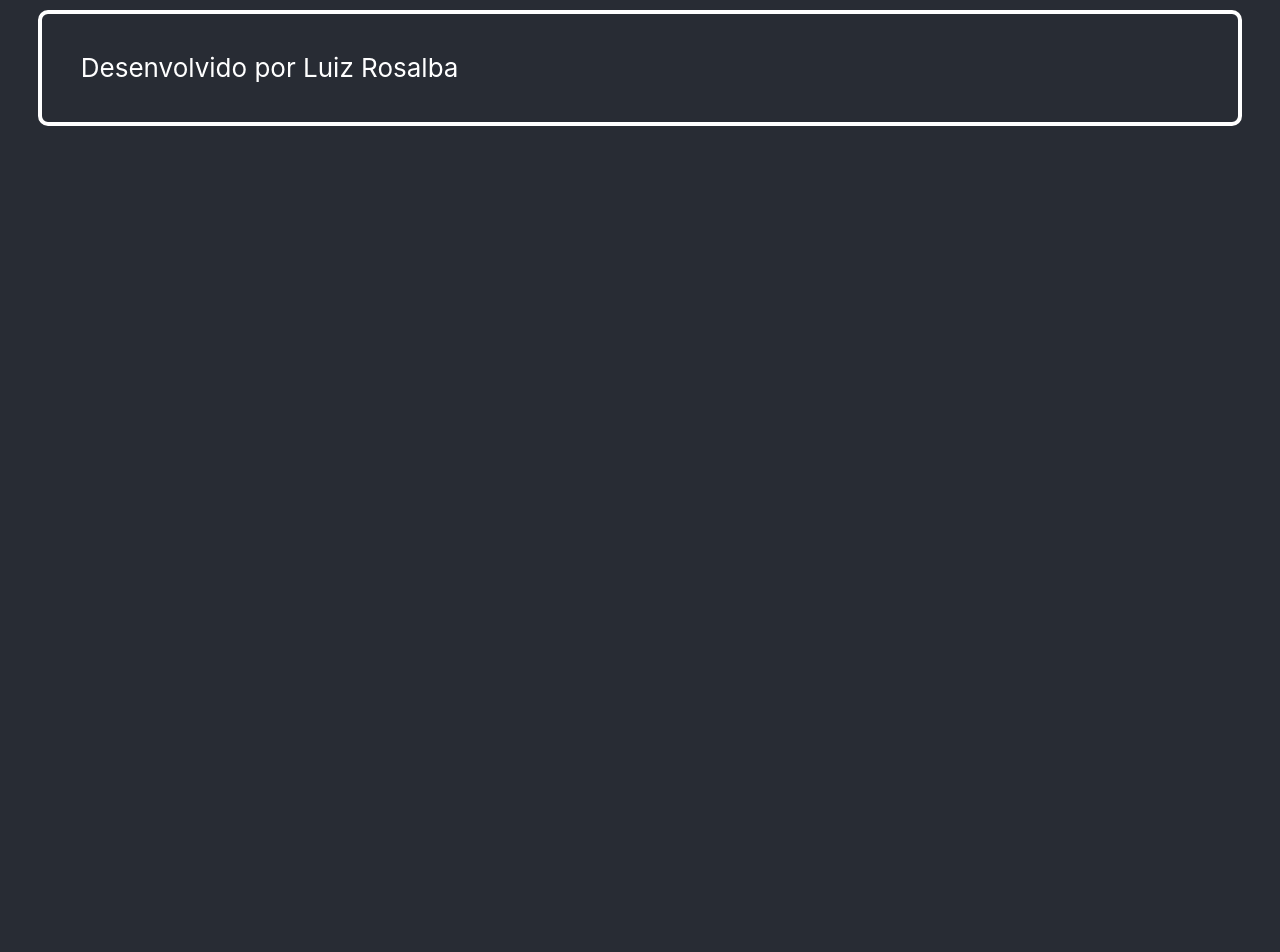
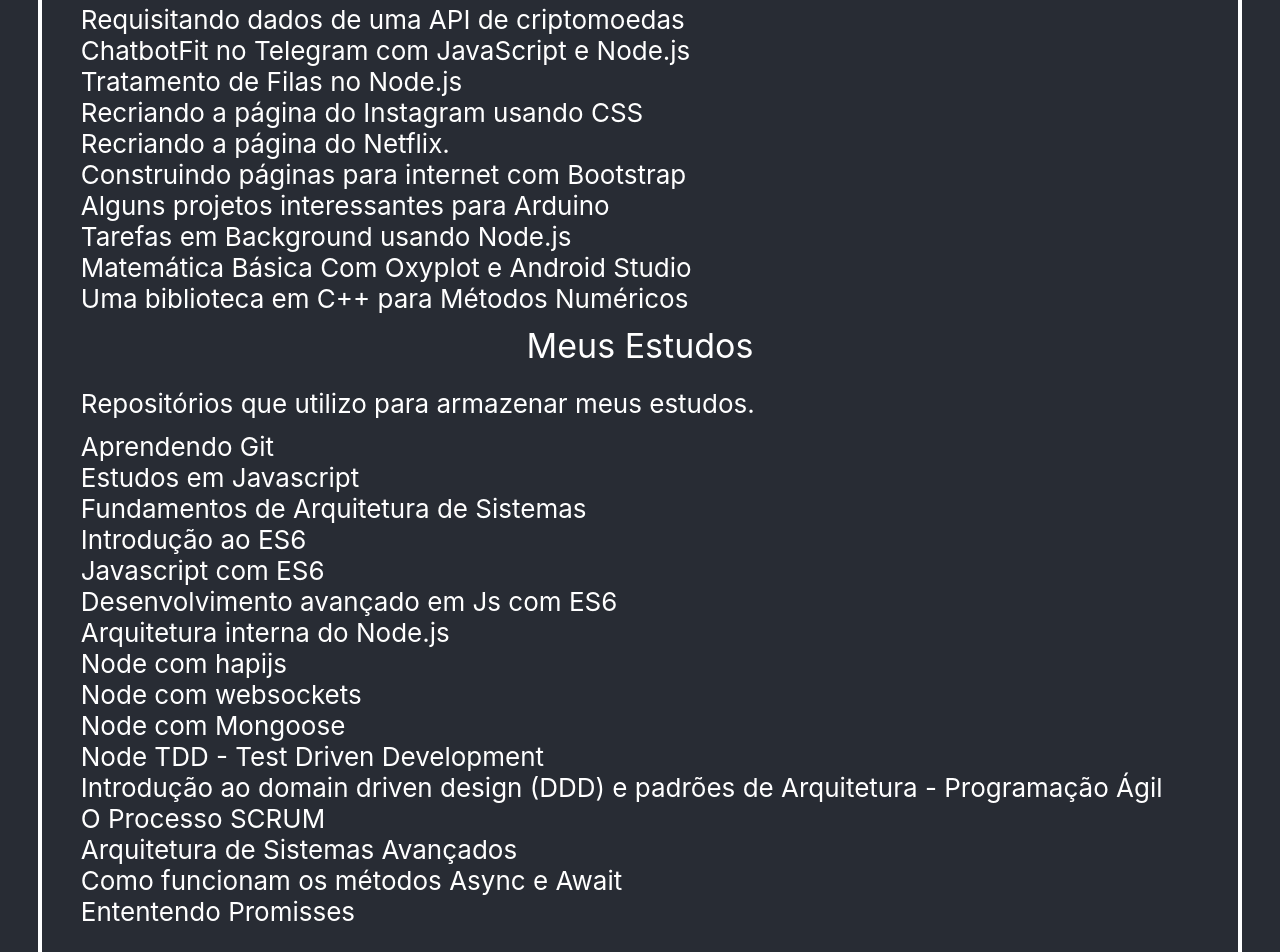
Before and after one commit to luizrosalba/react_hp, a React (Create React App) app in the folder hp-app/: page /Programacao in a window 1280 px wide. Shown: the part 400-1352 px from the top of the page. Before the commit the page ends 800 px from the top, so only its background shows below. Built offline with nearby package versions, Linux system fonts and the light colour scheme.

Commit message:
editando programacao

```diff
--- a/hp-app/src/pages/Programacao/index.js
+++ b/hp-app/src/pages/Programacao/index.js
@@ -6,8 +6,44 @@
       <div className="container">
       <div className="title_page"> Conheça Meu GitHub </div>
         Diversos repositórios que desenvolvi durante minha formação.
-      </div>
+      <div className="title_page">  Projetos Interessantes</div>
+            <p className="links">
+              <a href = "https://github.com/luizrosalba/DadosApiCriptomoedas"                               target= "_blank"  rel="noopener noreferrer" > Requisitando dados de uma API de criptomoedas    </a>
+              <a href = "https://github.com/luizrosalba/ChatbotFitTelegramJavaScript-NodeJS"                target= "_blank"  rel="noopener noreferrer" > ChatbotFit no Telegram com JavaScript e Node.js    </a>
+              <a href = "https://github.com/luizrosalba/FilasNoNodejs"                                      target= "_blank" rel="noopener noreferrer" > Tratamento de Filas no Node.js   </a>
+              <a href = "https://github.com/luizrosalba/RecriandopaginaInstagram"                           target= "_blank" rel="noopener noreferrer" > Recriando a página do Instagram usando CSS   </a>
+              <a href = "https://github.com/luizrosalba/netflix-clone-master"                               target= "_blank" rel="noopener noreferrer" > Recriando a página do Netflix.   </a>
+              <a href = "https://github.com/luizrosalba/Bootstrap"                                          target= "_blank" rel="noopener noreferrer" > Construindo páginas para internet com Bootstrap   </a>
+              <a href = "https://github.com/luizrosalba/Arduino"                                            target= "_blank" rel="noopener noreferrer" > Alguns projetos interessantes para Arduino   </a>
+              <a href = "https://github.com/luizrosalba/Tarefasem-background-utilizando-Nodejs-e-Redis"     target= "_blank" rel="noopener noreferrer" > Tarefas em Background usando Node.js   </a>
+              <a href = "https://github.com/luizrosalba/Matematica_Basica_Android_Visual_Studio"            target= "_blank" rel="noopener noreferrer" > Matemática Básica Com Oxyplot e Android Studio   </a>
+              <a href = "https://github.com/luizrosalba/MetodosNumericosCpp"                                target= "_blank" rel="noopener noreferrer" > Uma biblioteca em C++ para Métodos Numéricos   </a>
+            </p>
 
+
+      <div className="title_page"> Meus Estudos </div>
+        Repositórios que utilizo para armazenar meus estudos.
+
+          <p className="links">
+            <a href = "https://github.com/luizrosalba/aprendendo_git"                                                       target= "_blank"  rel="noopener noreferrer" > Aprendendo Git   </a>
+                    <a href = "https://github.com/luizrosalba/js_free_code_camp"                                            target= "_blank"  rel="noopener noreferrer" > Estudos em Javascript   </a>
+                    <a href = "https://github.com/luizrosalba/FundamentosdeArquiteturadeSistemas"                           target= "_blank"  rel="noopener noreferrer" > Fundamentos de Arquitetura de Sistemas   </a>
+                    <a href = "https://github.com/luizrosalba/Introducao_ao_ES6"                                            target= "_blank"  rel="noopener noreferrer" > Introdução ao ES6   </a>
+                    <a href = "https://github.com/luizrosalba/javascript_es6"                                               target= "_blank"  rel="noopener noreferrer" > Javascript com ES6    </a>
+                    <a href = "https://github.com/luizrosalba/DesenvolvimentoAvancadoComJSES6"                              target= "_blank"  rel="noopener noreferrer" > Desenvolvimento avançado em Js com ES6   </a>
+                    <a href = "https://github.com/luizrosalba/ArquiteturainternanoNodeefilas.md"                            target= "_blank"  rel="noopener noreferrer" > Arquitetura interna do Node.js  </a>
+                    <a href = "https://github.com/luizrosalba/node-hapijs"                                                  target= "_blank"  rel="noopener noreferrer" > Node com hapijs   </a>
+                    <a href = "https://github.com/luizrosalba/node-websockets"                                              target= "_blank"  rel="noopener noreferrer" > Node com websockets  </a>
+                    <a href = "https://github.com/luizrosalba/node-mongoose"                                                target= "_blank"  rel="noopener noreferrer" > Node com Mongoose  </a>
+                    <a href = "https://github.com/luizrosalba/node-tdd"                                                     target= "_blank"  rel="noopener noreferrer" > Node TDD - Test Driven Development  </a>
+                    <a href = "https://github.com/luizrosalba/Introdu-o-ao-domain-driven-design-e-padr-es-de-arquitetura"   target= "_blank"  rel="noopener noreferrer" > Introdução ao domain driven design (DDD) e padrões de Arquitetura - Programação Ágil  </a>
+                    <a href = "https://github.com/luizrosalba/SCRUM"                                                        target= "_blank"  rel="noopener noreferrer" > O Processo SCRUM  </a>
+                    <a href = "https://github.com/luizrosalba/Arquitetura-de-Sistemas-Avan-ado"                             target= "_blank"  rel="noopener noreferrer" > Arquitetura de Sistemas Avançados </a>
+                    <a href = "https://github.com/luizrosalba/asyncawait"                                                   target= "_blank"  rel="noopener noreferrer" > Como funcionam os métodos Async e Await  </a>
+                    <a href = "https://github.com/luizrosalba/EntendendoPromisesdeumavezportodas "                          target= "_blank"  rel="noopener noreferrer" > Ententendo Promisses </a>
+
+           </p>
+           </div>
     </header>
   )
 }
```
